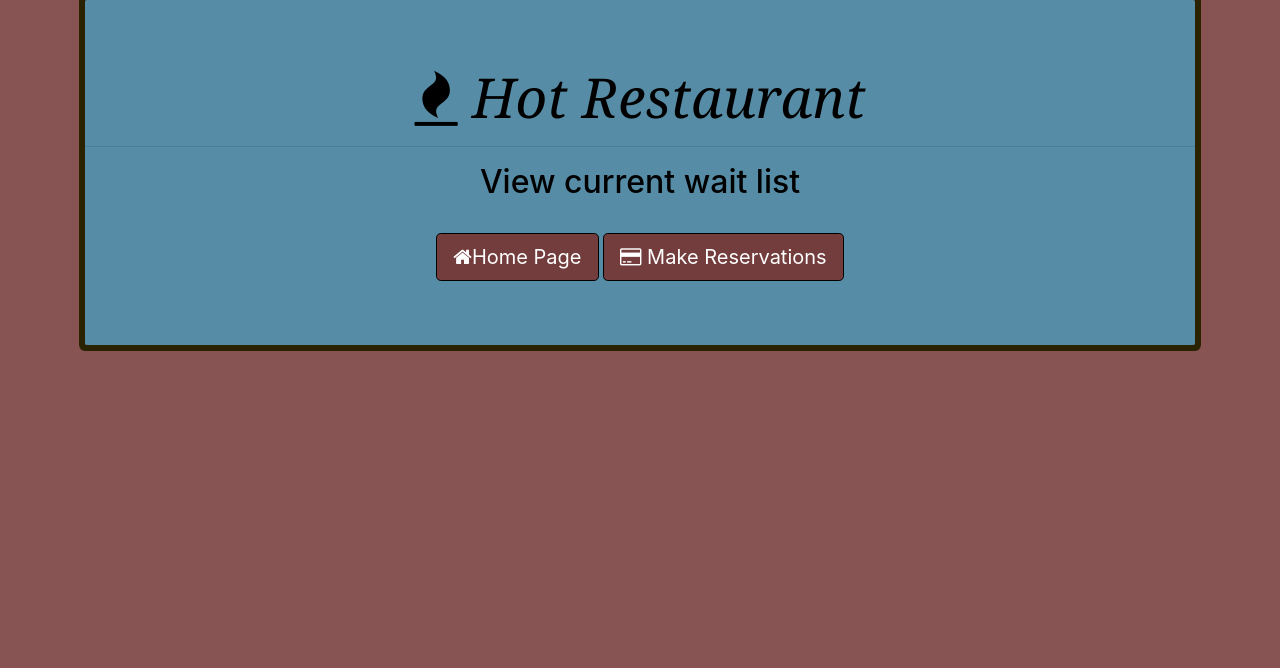
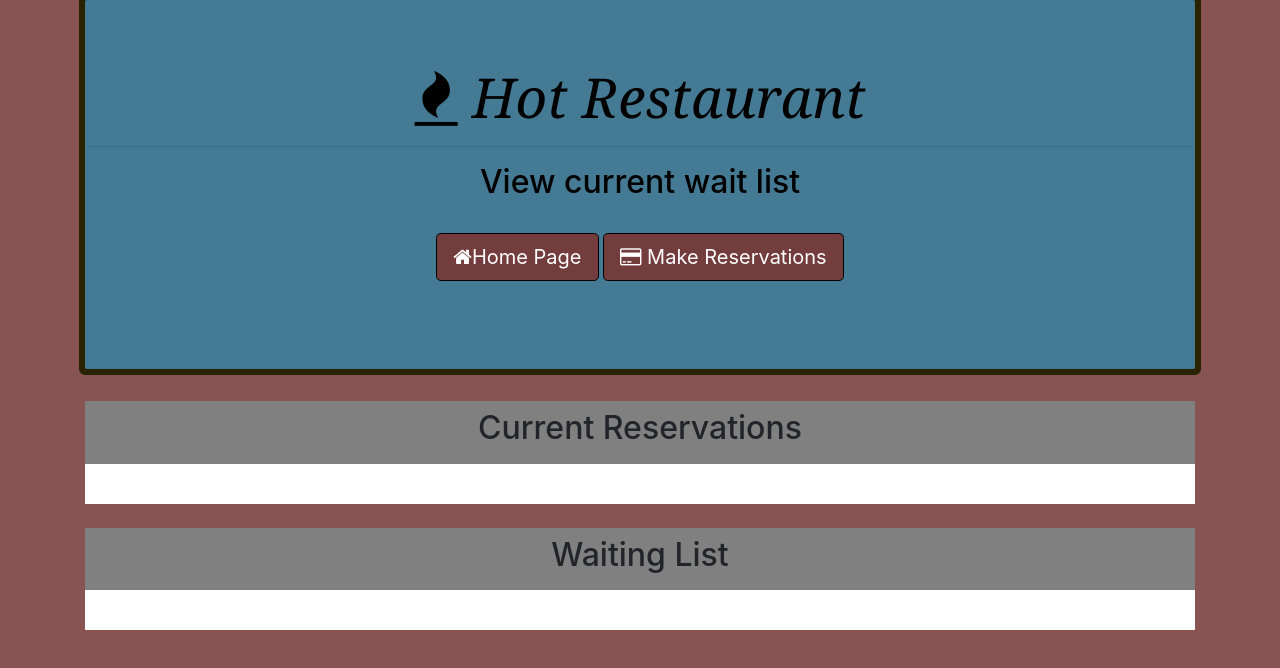
Before and after one commit to Zapro9/hotRestaurant, a plain HTML site: page tables.html in a window 1280 px wide. Drawn offline with nearby package versions, Linux system fonts and the light colour scheme.

Commit message:
updates to styles.css and tables.html

```diff
--- a/style.css
+++ b/style.css
@@ -1,7 +1,7 @@
 .jumbotron {
     text-align: center;
     background-size: cover;
-    background-color: rgba(75, 154, 185, 0.808);
+    background-color: rgba(53, 132, 163, 0.808);
     border-radius: 2px;
     box-shadow: 0px 0px 0px 6px rgb(41, 35, 1);
 
@@ -65,3 +65,25 @@ body {
     font-size: 25px;
     background-color: rgb(153, 153, 153);
 }
+
+.form-control {
+    outline-style: solid;
+    outline-color: rgba(0, 0, 0, 0.459);
+}
+
+.reserveCard {
+    padding: 8px;
+    background-color: gray;
+    text-align: center;
+}
+
+.reserveBody {
+    padding: 20px;
+    background-color: white;
+    text-align: center;
+}
+
+::placeholder {
+    color: red;
+
+  }
--- a/tables.html
+++ b/tables.html
@@ -33,8 +33,25 @@
             <button class="btn btn-danger btn-lg"><span class="fa fa-credit-card"></span> Make Reservations</button>
         </a>
         </div>
-  </div>
-</div>
+        <br>
+      </div>
+      <div class="cards">
+        <div class="reserveCard">
+          <h2>Current Reservations</h2>
+        </div>
+      </div>
+      <div class="reserveBody">
+        <ul id="currentList" class="list-group"></ul>
+      </div>
+      <br>
+      <div class="reserveCard">
+        <h2>Waiting List</h2>
+      </div>
+      <div class="reserveBody">
+        <ul id="currentList" class="list-group"></ul>
+      </div>
+    </div>
+    </div>
 
 </body>
 </html>
```
